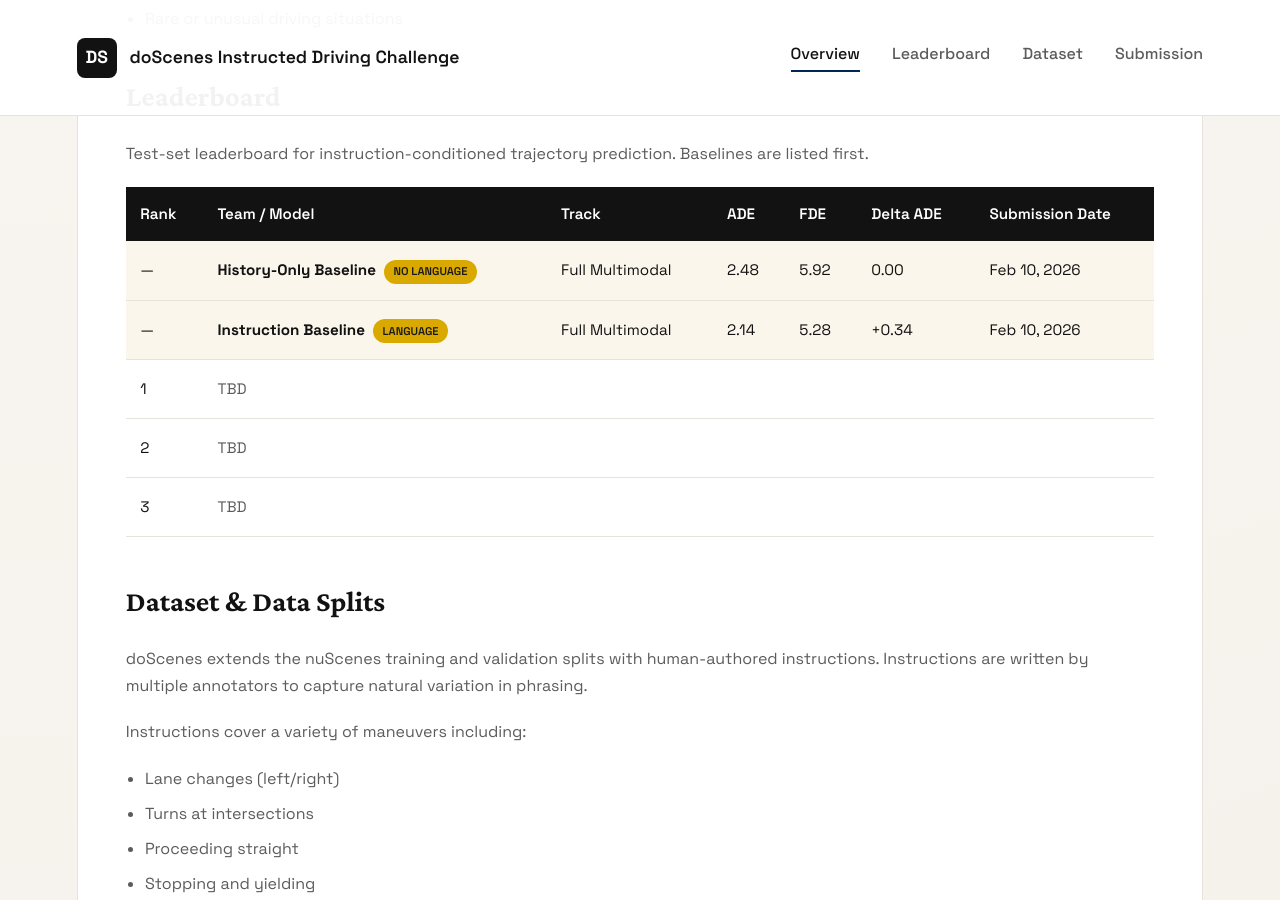
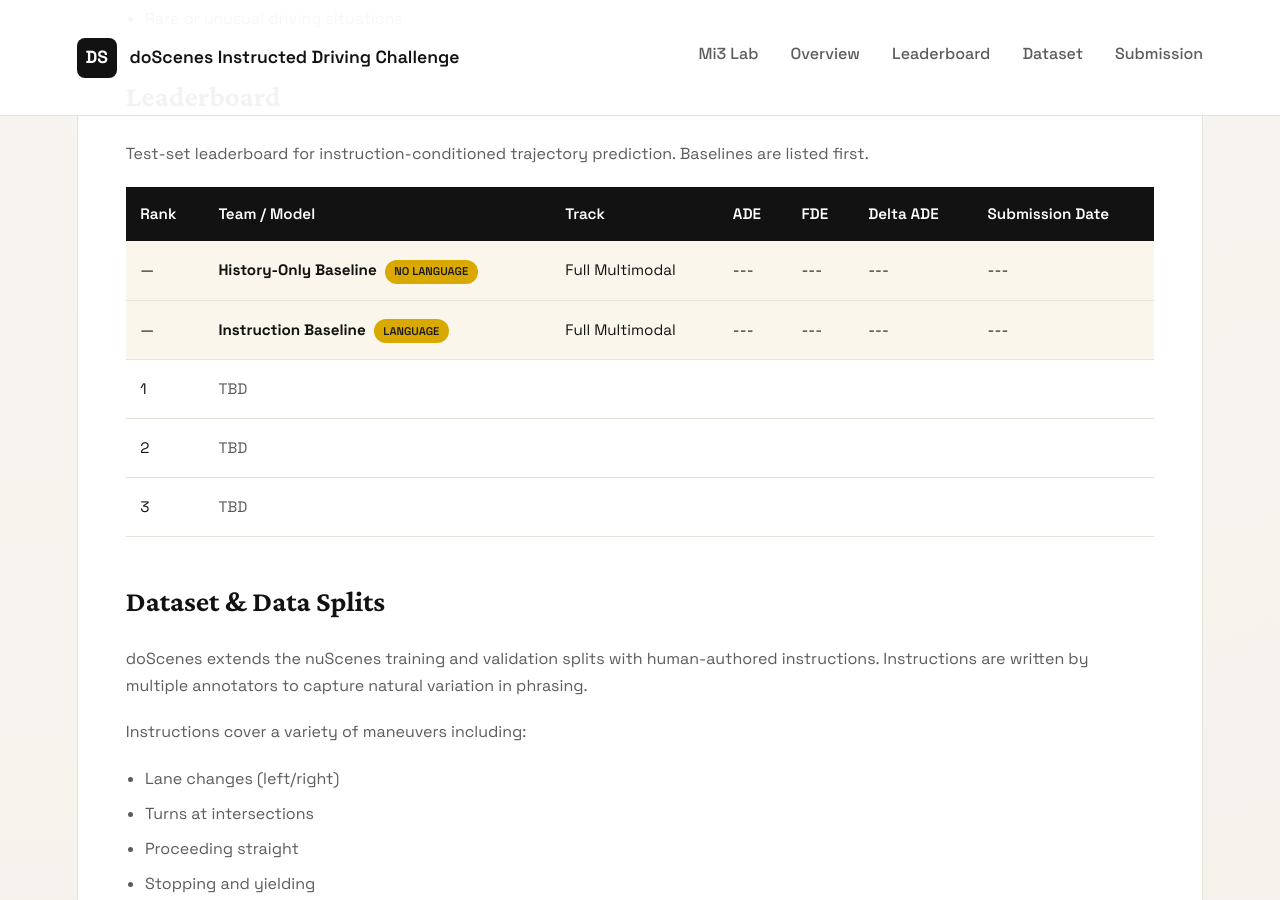
Before and after one commit to Mi3-Lab/mi3-lab.github.io, a Jekyll site: the page doScenes_challenge.html, which Jekyll copies as it is, in a window 1280 px wide and 900 px high, scrolled down 3001 px. Built offline with Jekyll 4.4.1, drawn with Linux system fonts in a browser that asks for light colours.

Commit message:
Update Leaderboard in doScenes_challenge.html

```diff
--- a/doScenes_challenge.html
+++ b/doScenes_challenge.html
@@ -564,6 +564,7 @@
             <span>doScenes Instructed Driving Challenge</span>
         </div>
         <ul class="nav-links">
+            <li><a href="https://mi3-lab.github.io/" target="_blank" rel="noopener">Mi3 Lab</a></li>
             <li><a href="#overview">Overview</a></li>
             <li><a href="#leaderboard">Leaderboard</a></li>
             <li><a href="#data">Dataset</a></li>
@@ -697,19 +698,19 @@
                                 <td>—</td>
                                 <td><strong>History-Only Baseline</strong><span class="baseline-badge">NO LANGUAGE</span></td>
                                 <td>Full Multimodal</td>
-                                <td>2.48</td>
-                                <td>5.92</td>
-                                <td>0.00</td>
-                                <td>Feb 10, 2026</td>
+                                <td>---</td>
+                                <td>---</td>
+                                <td>---</td>
+                                <td>---</td>
                             </tr>
                             <tr class="baseline-row">
                                 <td>—</td>
                                 <td><strong>Instruction Baseline</strong><span class="baseline-badge">LANGUAGE</span></td>
                                 <td>Full Multimodal</td>
-                                <td>2.14</td>
-                                <td>5.28</td>
-                                <td>+0.34</td>
-                                <td>Feb 10, 2026</td>
+                                <td>---</td>
+                                <td>---</td>
+                                <td>---</td>
+                                <td>---</td>
                             </tr>
                             <tr>
                                 <td>1</td>
```
